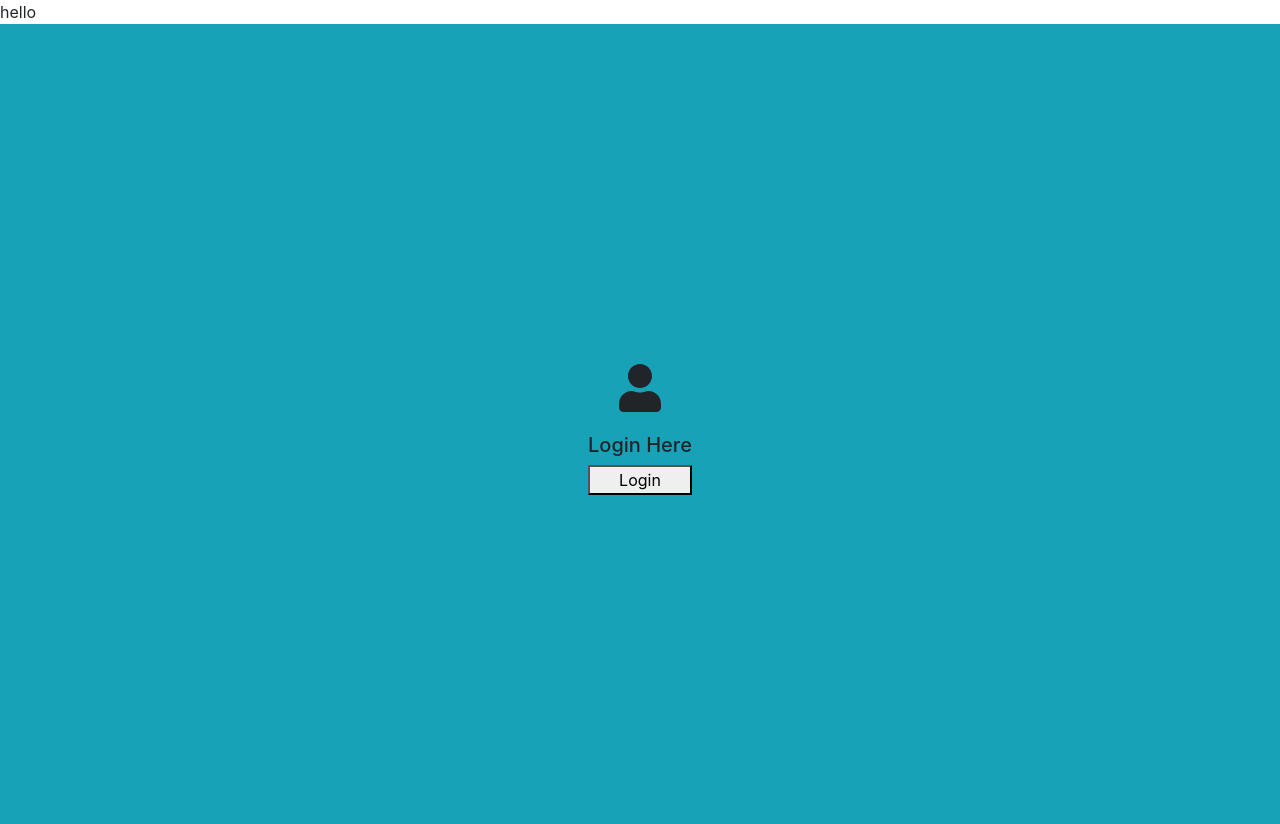
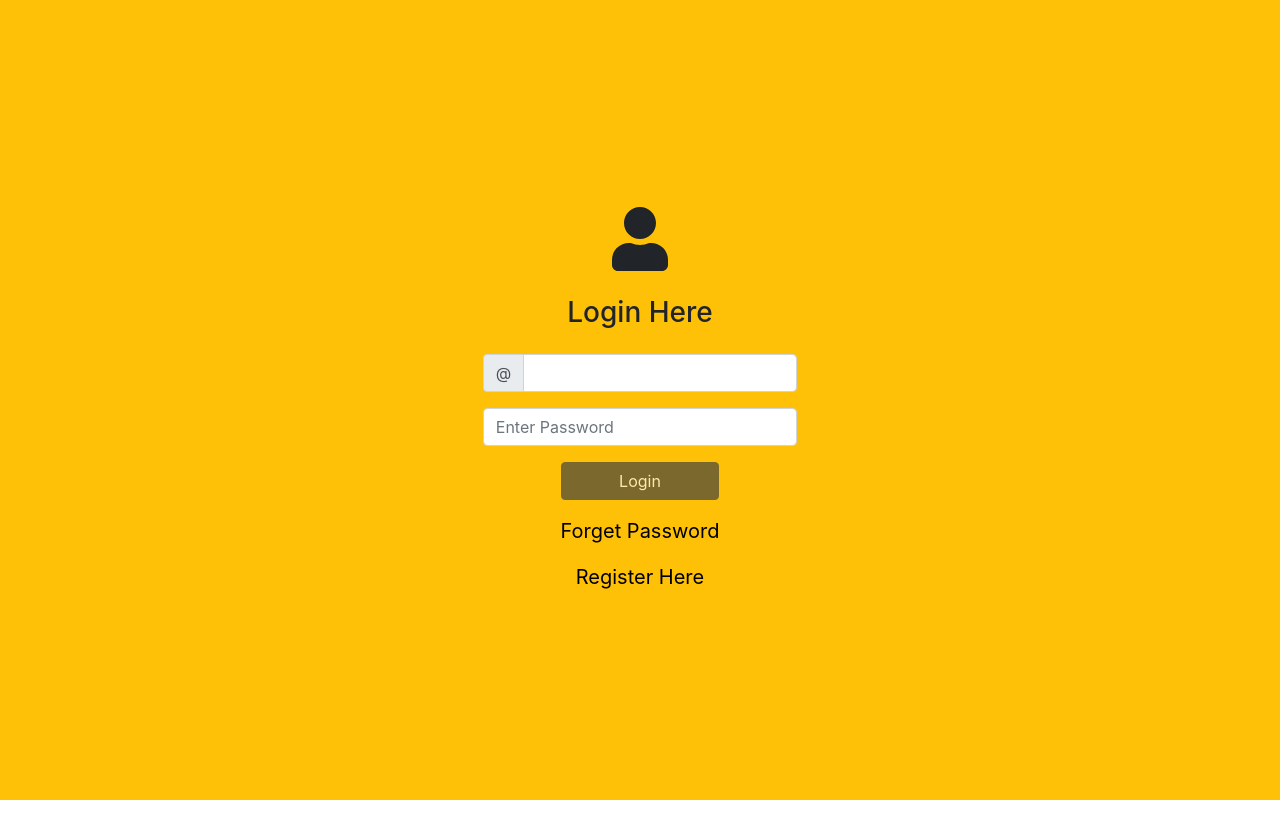
Before and after one commit to Bhagyashri1218/COVID, an Angular app: page /login in a window 1280 px wide. After the commit the page ends 800 px from the top, so only its background shows below. Built offline with nearby package versions, Linux system fonts and the light colour scheme.

Commit message:
login.done.

```diff
--- a/src/app/app-routing.module.ts
+++ b/src/app/app-routing.module.ts
@@ -5,10 +5,14 @@ import { LoginComponent } from './login/login.component';
 import { RegisterComponent } from './register/register.component';
 import { HomeComponent } from './home/home.component';
 import { PageNotFoundComponent } from './page-not-found/page-not-found.component';
+import { ForgetpasswordComponent } from './forgetpassword/forgetpassword.component';
 
-const routes: Routes = [{ path: 'login', component: LoginComponent },
-{ path: 'register', component: RegisterComponent },
-
+const routes: Routes = [{
+  path: 'login', component: LoginComponent, children: [
+    { path: 'forgetpassword', component: ForgetpasswordComponent },
+    { path: 'register', component: RegisterComponent }
+  ]
+},
 {
   path: 'home', component: HomeComponent, children: [
     { path: 'aboutus', component: AboutusComponent }
--- a/src/app/app.component.html
+++ b/src/app/app.component.html
@@ -1,2 +1 @@
-hello
 <router-outlet></router-outlet>
--- a/src/app/app.module.ts
+++ b/src/app/app.module.ts
@@ -13,6 +13,7 @@ import { HomeComponent } from './home/home.component';
 import { PageNotFoundComponent } from './page-not-found/page-not-found.component';
 import { FontAwesomeModule } from '@fortawesome/angular-fontawesome';
 import { NgbModule } from '@ng-bootstrap/ng-bootstrap';
+import { ForgetpasswordComponent } from './forgetpassword/forgetpassword.component';
 
 @NgModule({
   declarations: [
@@ -21,7 +22,8 @@ import { NgbModule } from '@ng-bootstrap/ng-bootstrap';
     LoginComponent,
     RegisterComponent,
     HomeComponent,
-    PageNotFoundComponent
+    PageNotFoundComponent,
+    ForgetpasswordComponent
   ],
   imports: [
     BrowserModule,
--- /dev/null
+++ b/src/app/forgetpassword/forgetpassword.component.html
@@ -0,0 +1,36 @@
+<div class="container-fluid">
+    <div class="row bg-info d-flex flex-column
+    justify-content-center align-items-center" style="height: 100vh;">
+        <div class="row d-flex flex-column pt-2">
+            <div class="alert alert-danger" role="alert" *ngIf="uiInvalid">
+                Passwords are not match
+            </div>
+            <div class="row d-flex justify-content-center">
+                <h3>Reset Password</h3>
+            </div>
+            <div class="row d-flex flex-column " style="margin-bottom:2vh;">
+                <div class=" col input-group mt-2 pt-2">
+                    <div class="input-group-prepend">
+                        <span class="input-group-text">@</span>
+                    </div>
+                    <input type="text" class="form-control rounded-right" formControlName="username"
+                        placeholder="Enter username" required>
+                    <div class="invalid-feedback">
+                        Please choose a username.
+                    </div>
+                </div>
+                <div class=" col input-group mt-2 pt-2">
+                    <input type="password" class="form-control" placeholder="Enter New Password"
+                        formControlName="password1" required>
+                </div>
+                <div class=" col input-group mt-2 pt-2">
+                    <input type="password" class="form-control" placeholder="Enter Password Again"
+                        formControlName="password2" required>
+                </div>
+                <div class=" col input-group mt-2 pt-2 d-flex justify-content-center">
+                    <button (click)="submit()" class="btn btn-dark " style="width: 50%;">Submit</button>
+                </div>
+            </div>
+        </div>
+    </div>
+</div>
--- /dev/null
+++ b/src/app/forgetpassword/forgetpassword.component.ts
@@ -0,0 +1,30 @@
+import { Component, OnInit } from '@angular/core';
+import { FormBuilder, Validators } from '@angular/forms';
+import { Router } from '@angular/router';
+
+@Component({
+  selector: 'app-forgetpassword',
+  templateUrl: './forgetpassword.component.html',
+  styleUrls: ['./forgetpassword.component.css']
+})
+export class ForgetpasswordComponent implements OnInit {
+  public uiInvalid = false;
+  public fbFormGroup = this.fb.group({
+    username: ['', Validators.required],
+    password: ['', Validators.required],
+  })
+  constructor(private fb: FormBuilder, private router: Router) { }
+
+  ngOnInit(): void {
+  }
+  submit() {
+    const data = this.fbFormGroup.value;
+    if (data.password1 === data.password2) {
+      this.router.navigate(['login']);
+    }
+    else {
+      this.uiInvalid = true;
+    }
+  }
+
+}
--- a/src/app/home/home.component.html
+++ b/src/app/home/home.component.html
@@ -1,4 +1,20 @@
-<p>home works!</p>
-<a routerLink="/home/aboutus">About Us</a>
+<nav class="navbar navbar-expand-sm navbar-dark bg-danger">
+    <a href="#" class="navbar-brand">
+        COVID Tracker
+    </a>
+    <ul class="navbar-nav ml-auto">
+
+        <li class="nav-item">
+            <a routerlink="/home/aboutus" class="nav-link">About Us</a>
+        </li>
+        <li class="nav-item">
+            <a routerlink="/" class="nav-link">contact us</a>
+        </li>
+
+        <li class="nav-item">
+            <button (click)="logOut()" class="btn btn-outline-dark">Log out</button>
+        </li>
+
+    </ul>
+</nav>
 <router-outlet></router-outlet>
-<button (click)="logOut()">Log out</button>
--- a/src/app/login/login.component.html
+++ b/src/app/login/login.component.html
@@ -1,14 +1,46 @@
 <div class="container-fluid">
-    <div class="row bg-info d-flex flex-column
+    <div class="row bg-warning d-flex flex-column
     justify-content-center align-items-center" style="height: 100vh;">
         <div>
-            <fa-icon [icon]="faUser" style="font-size: 48px;"></fa-icon>
-
+            <fa-icon [icon]="faUser" style="font-size: 64px;"></fa-icon>
         </div>
         <div class="row d-flex flex-column pt-2">
-            <h5>Login Here</h5>
-            <button (click)="login()">Login</button>
+            <div class="alert alert-danger" role="alert" *ngIf="uiInvalid">
+                Somethig is wrong, Please check username and password again.....
+            </div>
+            <div class="row d-flex justify-content-center">
+                <h3>Login Here</h3>
+            </div>
+            <div class="row d-flex flex-column " style="margin-bottom:2vh;" [formGroup]="fbFormGroup">
+                <div class=" col input-group mt-2 pt-2">
+                    <div class="input-group-prepend">
+                        <span class="input-group-text">@</span>
+                    </div>
+                    <input type="text" class="form-control rounded-right" formControlName="username" required>
+                    <div class="invalid-feedback">
+                        Please choose a username.
+                    </div>
+                </div>
+                <div class=" col input-group mt-2 pt-2">
+                    <input type="password" class="form-control" formControlName="password" placeholder="Enter Password"
+                        formControlName="password" required>
+                </div>
+                <div class=" col input-group mt-2 pt-2 d-flex justify-content-center">
+                    <button (click)="login()" class="btn btn-dark " style="width: 50%;"
+                        [disabled]="!fbFormGroup.valid">Login</button>
+                </div>
+                <div class=" col input-group mt-2 pt-2 justify-content-center">
+                    <a routerLink="/login/forgetpassword" style="color: black; font-size:20px;">
+                        Forget Password</a>
+                </div>
+                <div class=" col input-group mt-2 pt-2 justify-content-center">
+                    <a routerLink="/login/register" style="color: black; font-size:20px;">
+                        Register Here</a>
+                </div>
+            </div>
+
         </div>
 
     </div>
 </div>
+<router-outlet></router-outlet>
--- a/src/app/login/login.component.ts
+++ b/src/app/login/login.component.ts
@@ -1,6 +1,7 @@
 import { Component, OnInit } from '@angular/core';
 import { Router } from '@angular/router';
 import { faUser } from '@fortawesome/free-solid-svg-icons';
+import { FormBuilder, Validators } from '@angular/forms';
 @Component({
   selector: 'app-login',
   templateUrl: './login.component.html',
@@ -8,13 +9,27 @@ import { faUser } from '@fortawesome/free-solid-svg-icons';
 })
 export class LoginComponent implements OnInit {
   public faUser = faUser;
-  constructor(private router: Router) { }
+  public uiInvalid = false;
+  public fbFormGroup = this.fb.group({
+    username: ['', Validators.required],
+    password: ['', Validators.required],
+  })
+  constructor(private router: Router, private fb: FormBuilder) { }
 
   ngOnInit(): void { }
 
   login() {
-    sessionStorage.setItem('sid', "true");
-    this.router.navigate(['home']);
+
+
+    const data = this.fbFormGroup.value;
+
+    if (data.username === 'angular' && data.password == 'js2') {
+      sessionStorage.setItem('sid', "true");
+      this.router.navigate(['home']);
+    }
+    else {
+      this.uiInvalid = true;
+    }
   }
 
 }
```
Also changed, not shown: src/app/forgetpassword/forgetpassword.component.css (added).
